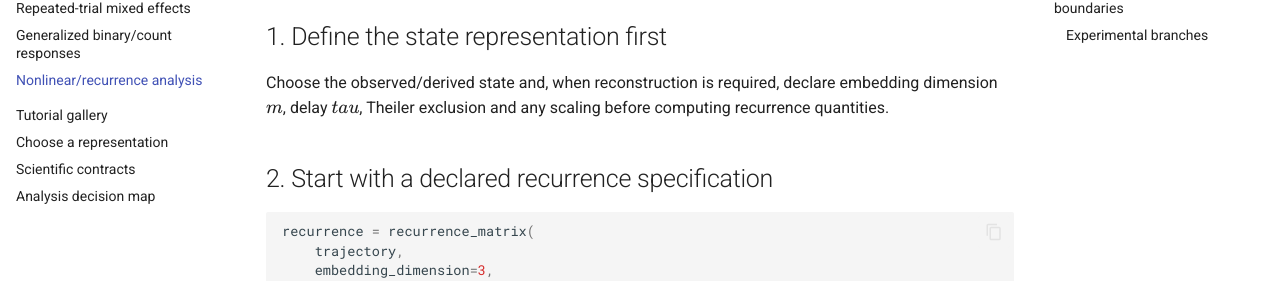
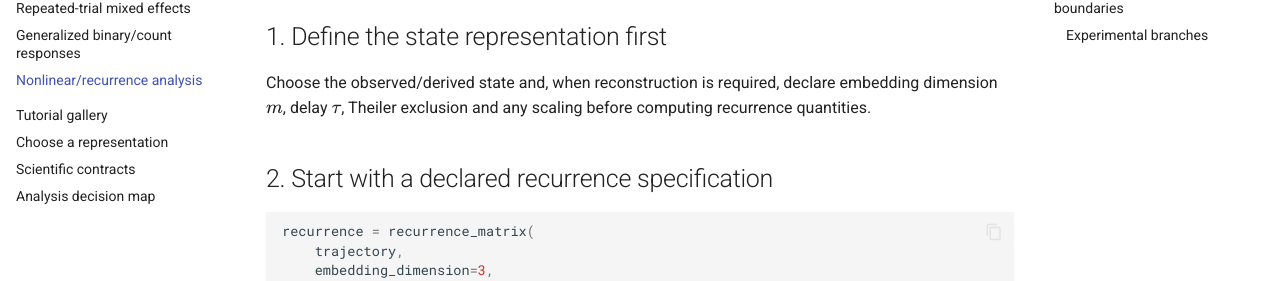
Before and after one commit to stefanosbalaskas/eyetrajectoriespy, an MkDocs documentation site: the page built from docs/workflows/nonlinear-recurrence.md, in a window 1280 px wide. Shown: the part 340-621 px from the top of the page. Built offline with MkDocs 1.6.1 and Material for MkDocs 9.7.7, drawn with Linux system fonts in a browser that asks for light colours; comment, search, counter and statistics services are not loaded.

```diff
--- a/docs/workflows/nonlinear-recurrence.md
+++ b/docs/workflows/nonlinear-recurrence.md
@@ -7,7 +7,7 @@ coefficient function.
 ## 1. Define the state representation first
 
 Choose the observed/derived state and, when reconstruction is required, declare
-embedding dimension $m$, delay $\\tau$, Theiler exclusion and any scaling
+embedding dimension $m$, delay $\tau$, Theiler exclusion and any scaling
 before computing recurrence quantities.
 
 ## 2. Start with a declared recurrence specification
```
